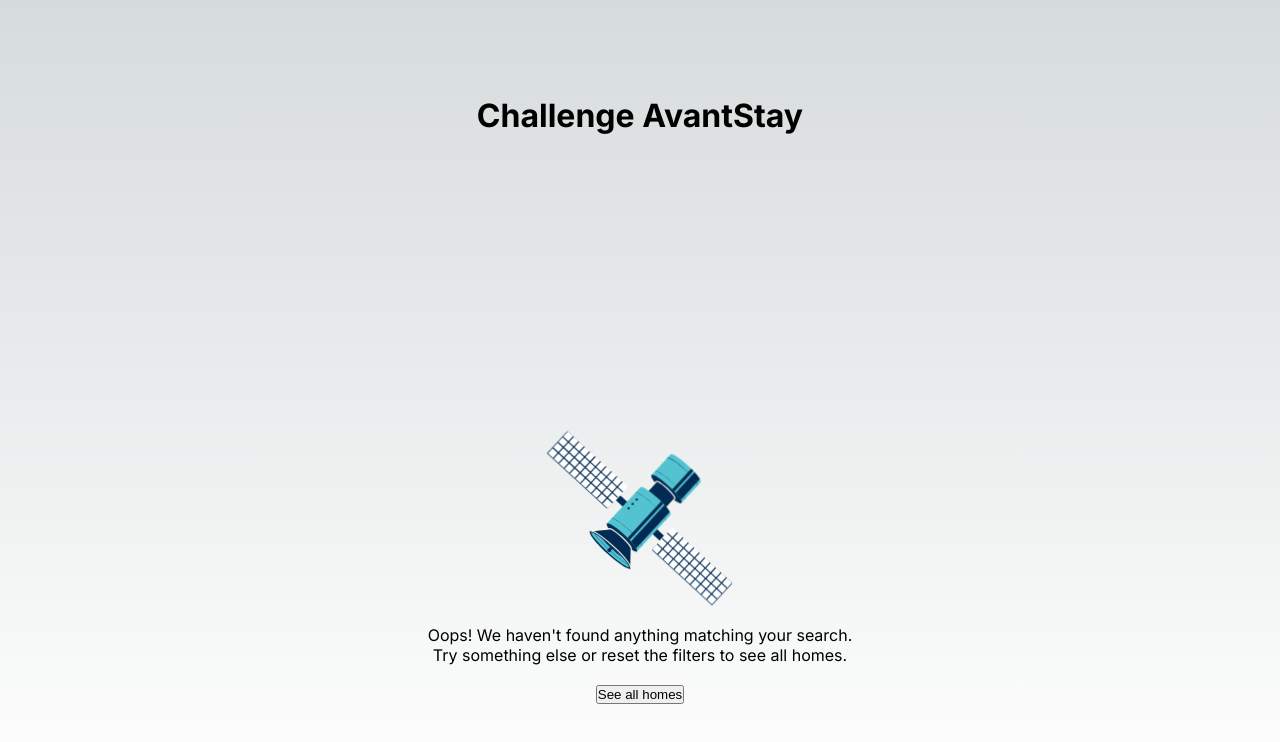
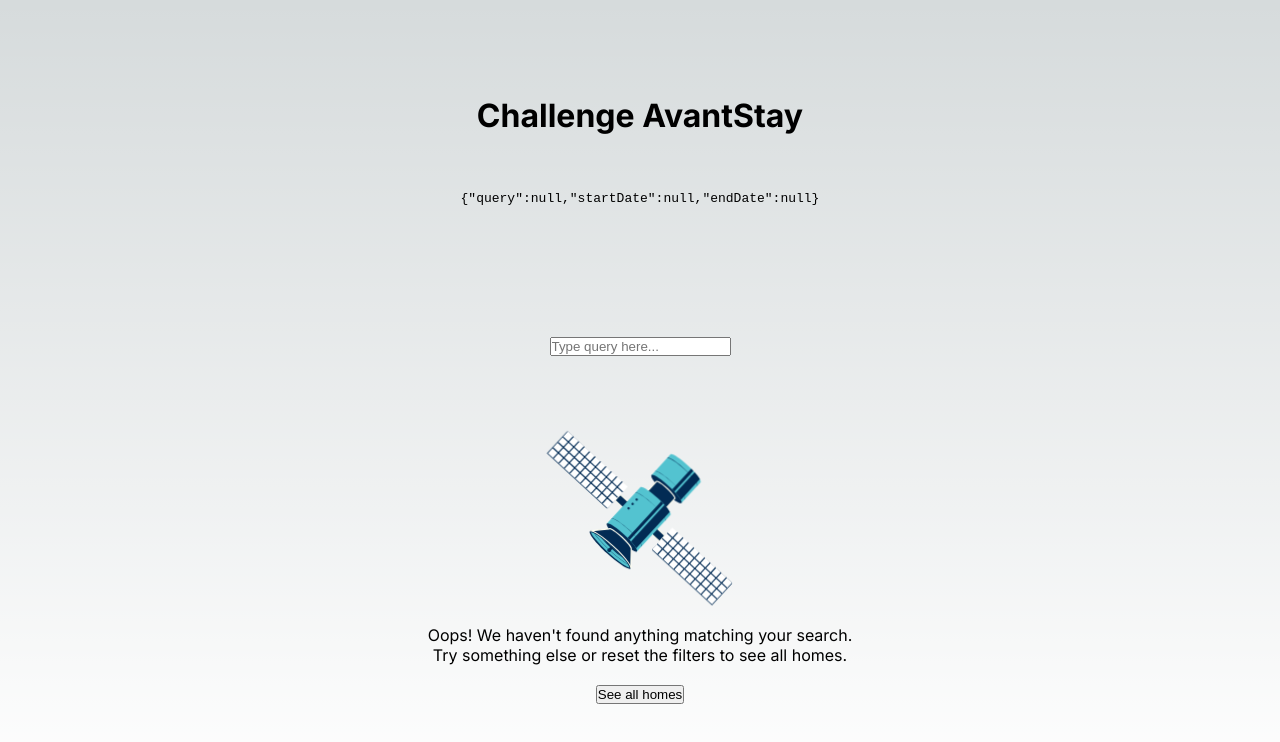
Before and after one commit to josueh/challenge-avantstay, a Next.js app: page / in a window 1280 px wide. Shown: the top 742 px of the page. Built offline with nearby package versions, Linux system fonts and the light colour scheme.

Commit message:
Test query params using `InputSearchText` demo component

```diff
--- a/src/app/page.tsx
+++ b/src/app/page.tsx
@@ -1,6 +1,7 @@
 'use client'
 import { useSearchParams } from 'next/navigation'
 import { QueryStringContextProvider } from '~/contexts'
+import { InputSearchText } from '~/components/input-search-text'
 import { HomesNotFound } from '~/components/homes-not-found'
 import styles from './page.module.css'
 
@@ -12,6 +13,7 @@
     <QueryStringContextProvider initialSearchUrl={searchUrl}>
       <main className={styles.main}>
         <h1>Challenge AvantStay</h1>
+        <InputSearchText />
         <HomesNotFound />
       </main>
     </QueryStringContextProvider>
--- /dev/null
+++ b/src/components/input-search-text/index.ts
@@ -0,0 +1 @@
+export { InputSearchText } from './input-search-text'
--- /dev/null
+++ b/src/components/input-search-text/input-search-text.tsx
@@ -0,0 +1,21 @@
+import { useQueryStringContext } from '~/contexts'
+
+/**
+ * A temporary component just to help visually test `useQueryStringContext`
+ */
+export const InputSearchText = () => {
+  const { queryString, addQueryString } = useQueryStringContext()
+
+  return (
+    <>
+      <pre>{JSON.stringify(queryString)}</pre>
+      <br />
+      <input
+        name="search-text"
+        placeholder="Type query here..."
+        value={queryString.query || ''}
+        onChange={(e) => addQueryString('query', e.target.value)}
+      />
+    </>
+  )
+}
```
Also changed, not shown: 1 other file (tests, documents, lock files or other folders).
